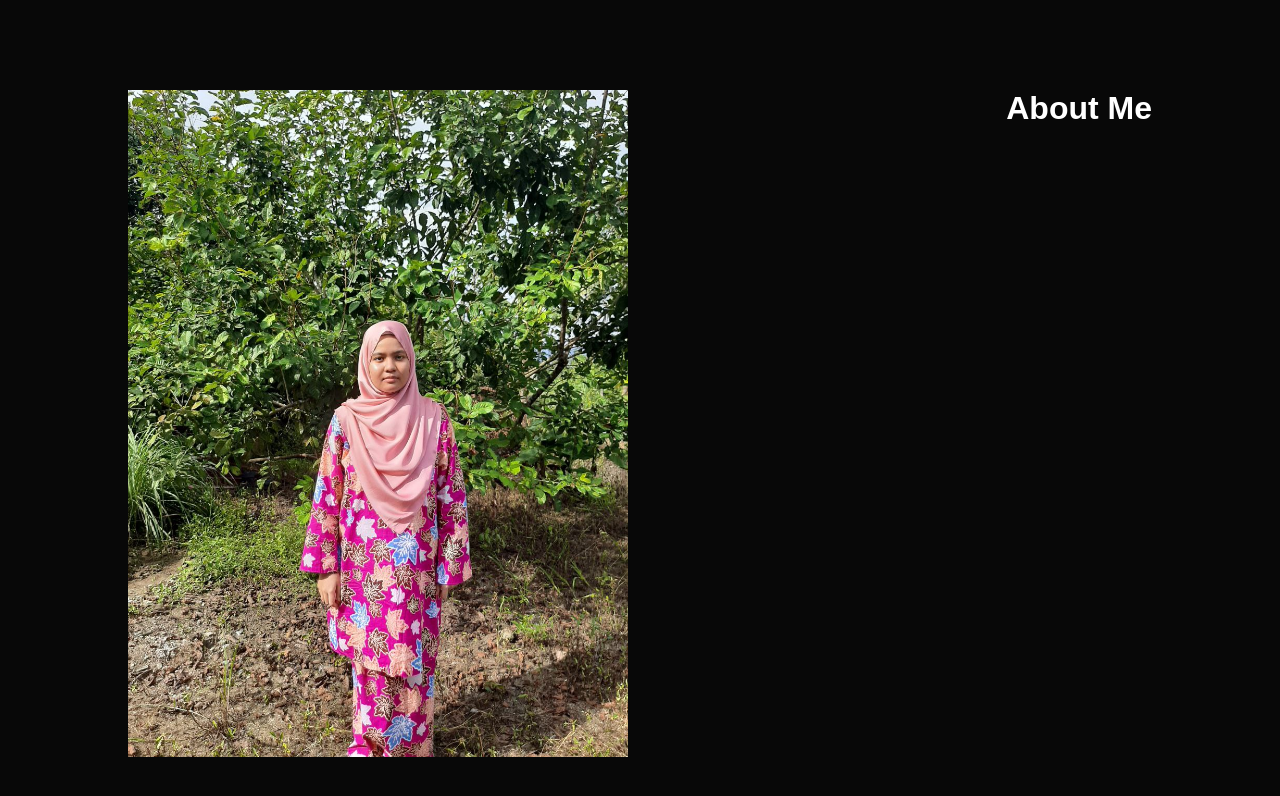
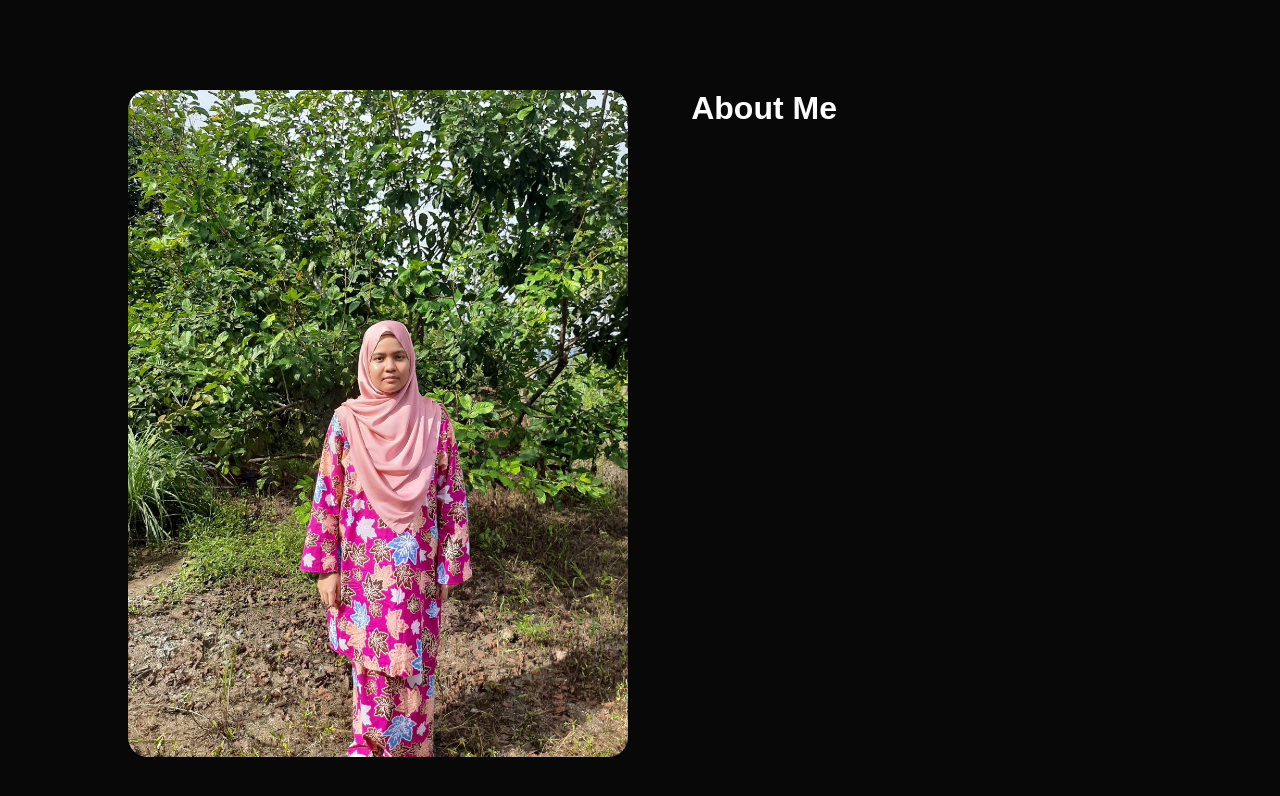
Before and after one commit to ihsky065/portfolio-project, a website: page index.html in a window 1280 px wide. Shown: the part 800-1596 px from the top of the page. Drawn offline with Linux system fonts and the light colour scheme.

Commit message:
style: add image border-radius and reposition about section title

```diff
--- a/index.html
+++ b/index.html
@@ -32,7 +32,7 @@
       <div class="container">
         <div class="row">
           <div class="about-col-1">
-            <img src="/images/user1.jpg" alt="" width="500px">
+            <img src="/images/user1.jpg" alt="">
           </div>
           <div class="about-col-2">
             <h1>About Me</h1>
--- a/style.css
+++ b/style.css
@@ -93,3 +93,16 @@
   justify-content: space-between;
   flex-wrap: wrap;
 }
+
+.about-col-1{
+  flex-basis: 35%;
+}
+
+.about-col-1 img{
+  width: 500px;
+  border-radius: 20px;
+}
+
+.about-col-2{
+  flex-basis: 45%;
+}
```
